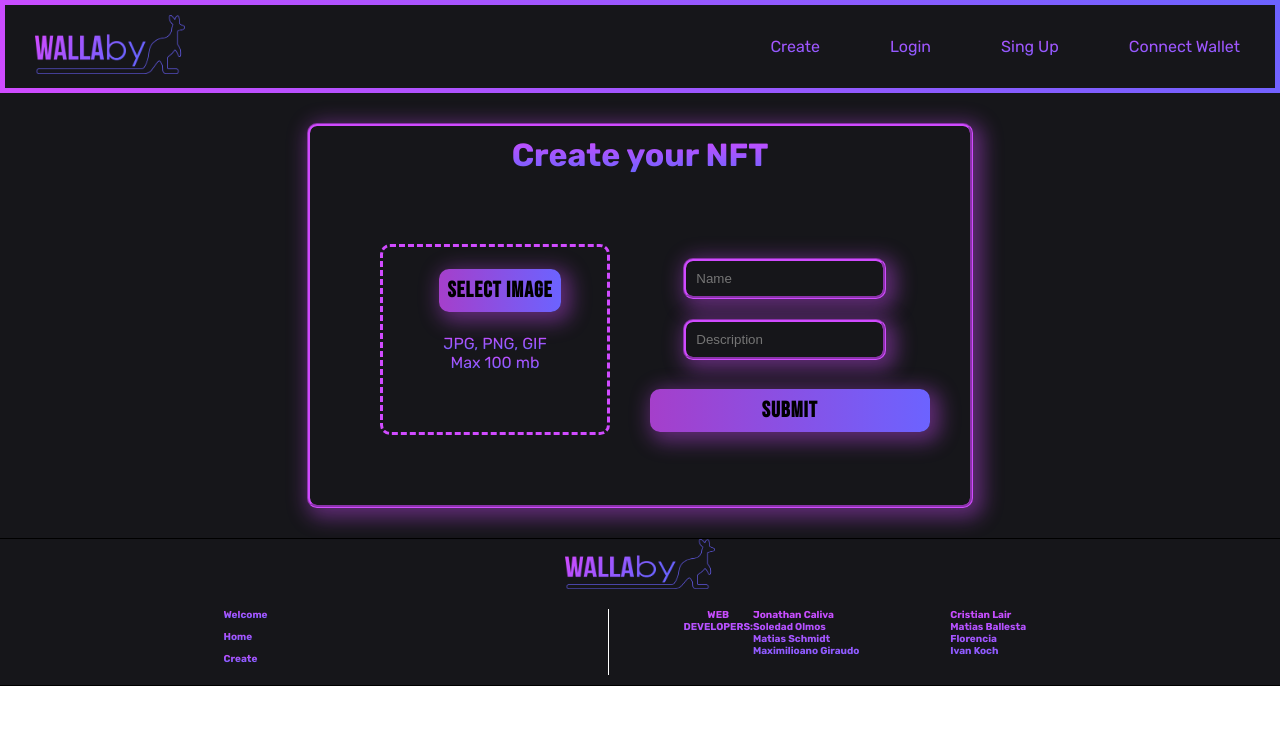
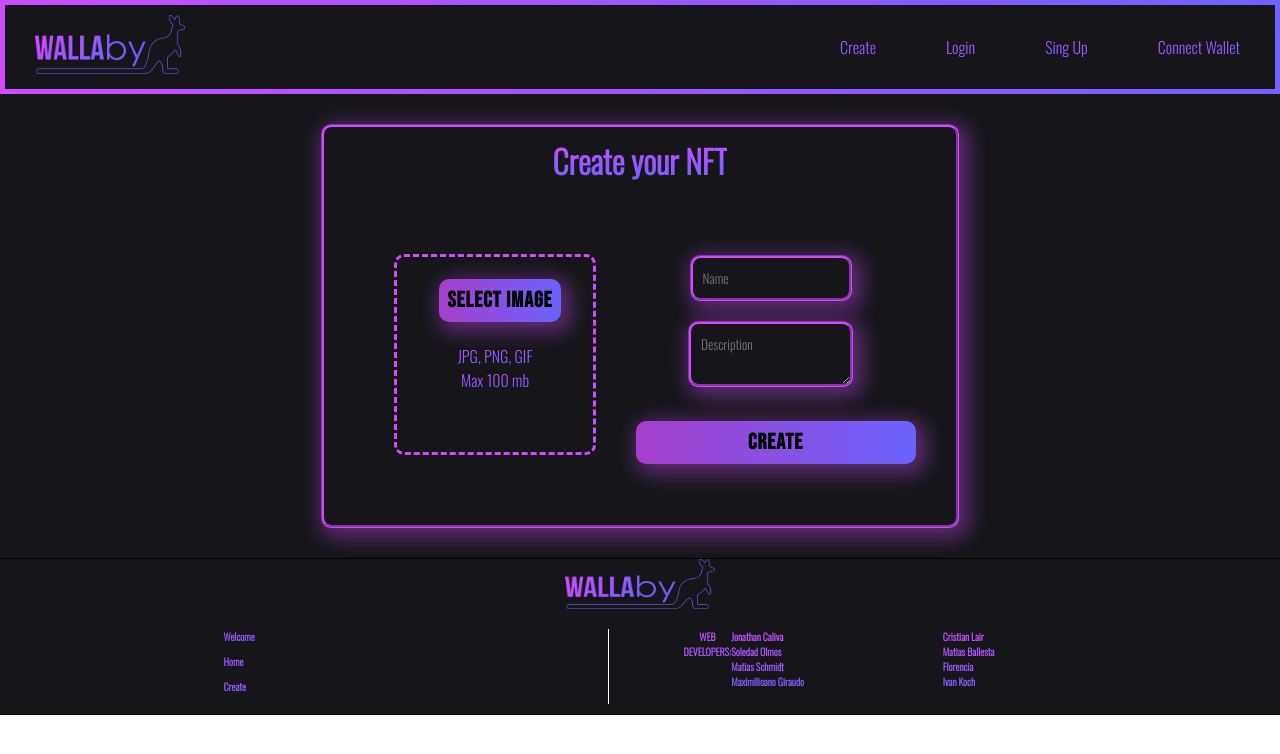
Before and after one commit to maxigiraudo/Front-PF, a React (Create React App) app: page /form in a window 1280 px wide. Shown: the top 754 px of the page. Built offline with nearby package versions, Linux system fonts and the light colour scheme.

Commit message:
font-family

```diff
--- a/src/App.css
+++ b/src/App.css
@@ -1,7 +1,6 @@
-@import url("https://fonts.googleapis.com/css2?family=Barlow+Semi+Condensed:ital,wght@0,100;0,600;0,900;1,200;1,600&family=Merriweather+Sans:wght@300;700&family=Oswald&family=Rubik:wght@400;500;700&display=swap");
-
+@import url("https://fonts.googleapis.com/css2?family=Barlow+Semi+Condensed:ital,wght@0,100;0,600;0,900;1,200;1,600&family=Merriweather+Sans:wght@300;700&family=Oswald:wght@300&family=Rubik:wght@400;500;700&display=swap");
 .generalApp {
-  font-family: "Rubik", sans-serif;
+  font-family: "Oswald", sans-serif;
 }
 .App {
   text-align: center;
--- a/src/components/Form/Form.jsx
+++ b/src/components/Form/Form.jsx
@@ -107,7 +107,7 @@
                 />
 
                 <p htmlFor="Description"> </p>
-                <input
+                <textarea
                   name="description"
                   id="description"
                   type="text"
@@ -117,7 +117,11 @@
 
                 <br />
 
-                <input type="submit" className={styles.inputEnviar} />
+                <input
+                  value="CREATE"
+                  type="submit"
+                  className={styles.inputEnviar}
+                />
               </div>
             </div>
           </form>
--- a/src/components/Form/Form.module.css
+++ b/src/components/Form/Form.module.css
@@ -85,6 +85,7 @@
 }
 
 .input {
+  font-family: "Oswald", sans-serif;
   border: 3px solid #d04bff;
   border-style: groove;
   border-radius: 10px;
```
